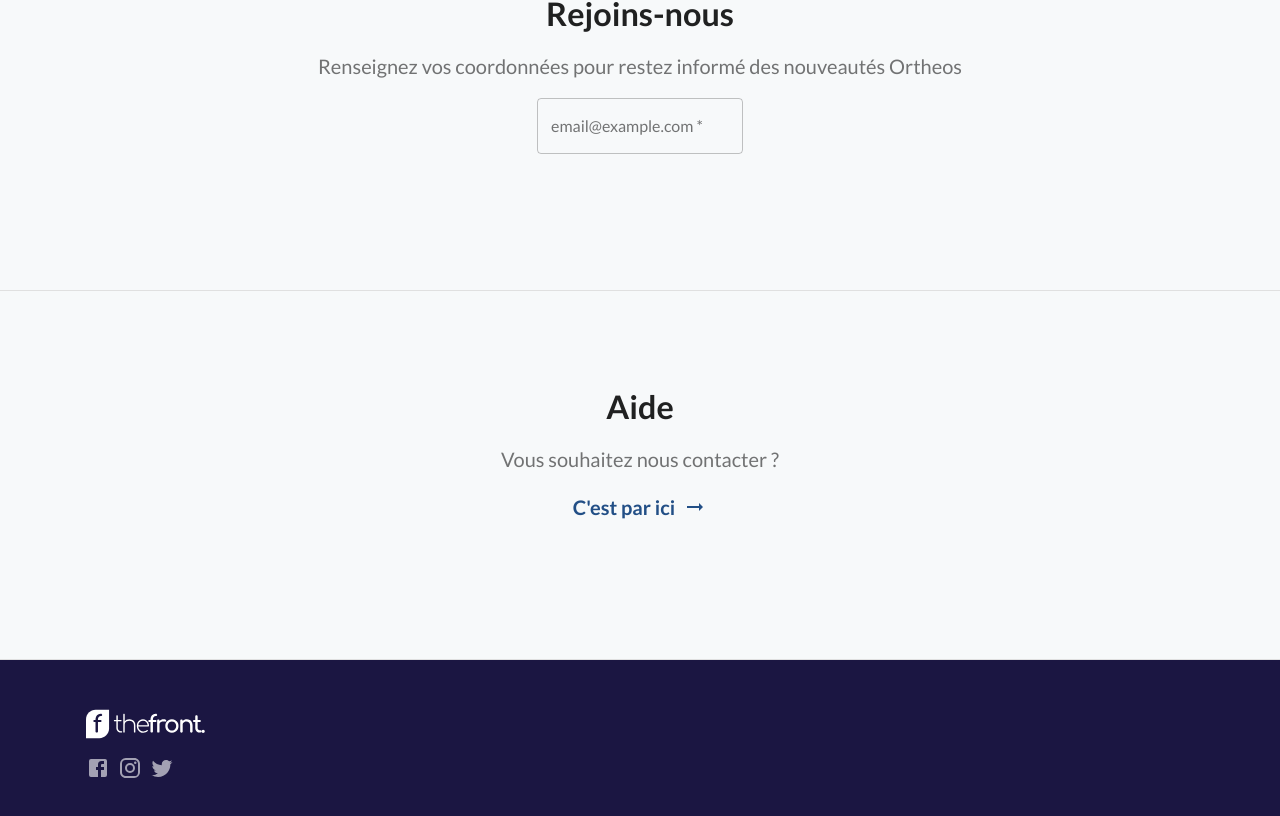
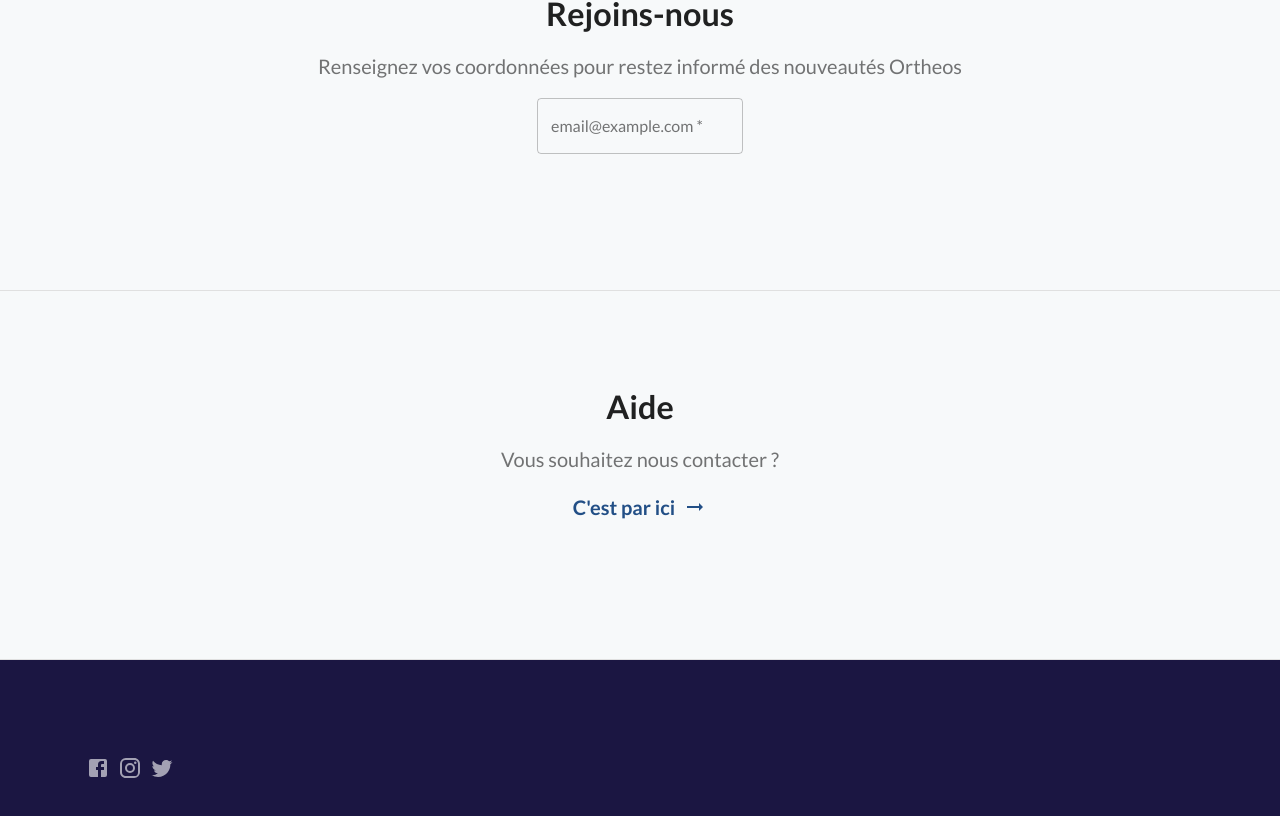
Before and after one commit to ortheos/ortheos-frontend, a React (Create React App) app: page / in a window 1280 px wide. Shown: the part 1846-2662 px from the top of the page. Built offline with nearby package versions, Linux system fonts and the light colour scheme; no server answers; what react-geocode would draw is missing.

Commit message:
delete negative logo the front

```diff
--- a/src/layouts/Main/components/Footer/Footer.js
+++ b/src/layouts/Main/components/Footer/Footer.js
@@ -63,10 +63,10 @@ const Footer = (props) => {
             <div className={classes.logoContainer}>
               <a href="/" title="thefront">
                 <Image
-                  className={classes.logoImage}
-                  src="/images/logos/logo-negative.svg"
-                  alt="thefront"
-                  lazy={false}
+                  //className={classes.logoImage}
+                  //src="/images/logos/logo-negative.svg"
+                  //alt="thefront"
+                  //lazy={false}
                 />
               </a>
             </div>
```
Also changed, not shown: 1 other file (tests, documents, lock files or other folders).
